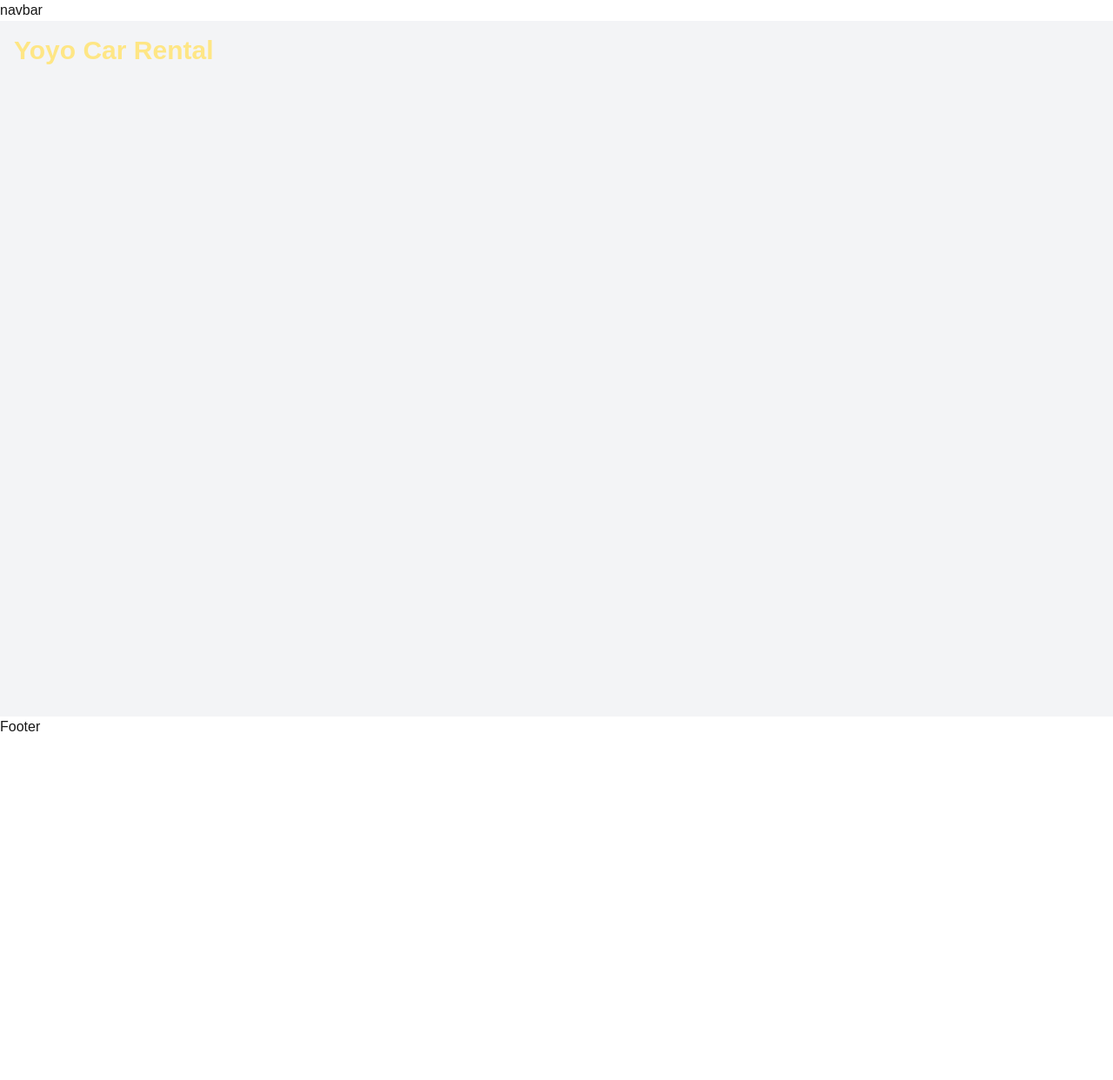
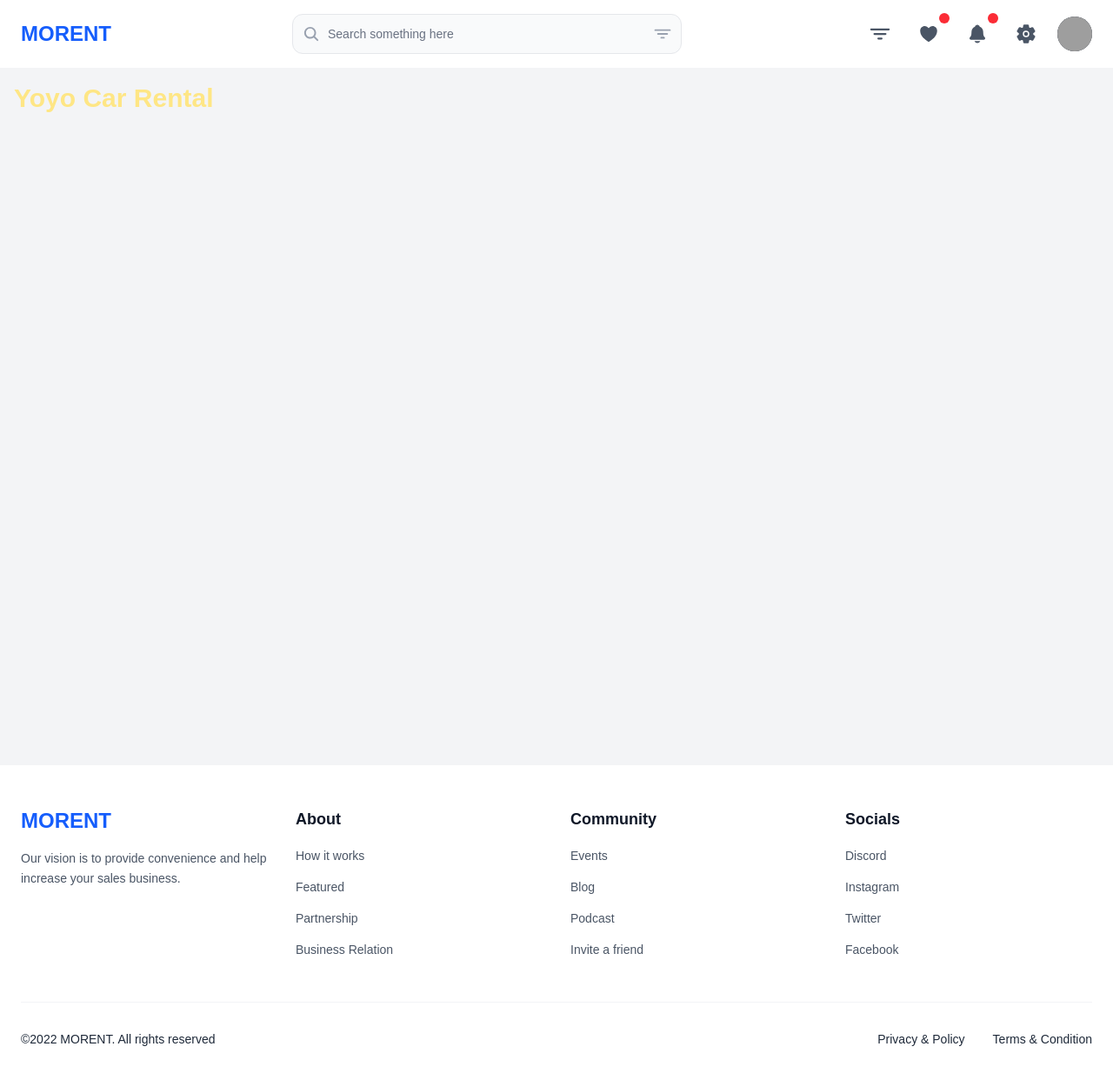
Before and after one commit to MamunUrRashidAIUB/yoyo-car, a Next.js app: page / in a window 1280 px wide. Shown: the top 1242 px of the page at 87% size. Before the commit the page ends 848 px from the top, so only its background shows below. Built offline with nearby package versions, Linux system fonts and the light colour scheme; grey boxes are pictures that could not be loaded.

Commit message:
header and footer complete

```diff
--- a/package.json
+++ b/package.json
@@ -10,11 +10,13 @@
   },
   "dependencies": {
     "@tailwindcss/postcss": "^4.1.12",
-    "daisyui": "^5.0.51",
+    "autoprefixer": "^10.4.21",
     "next": "15.5.2",
+    "postcss": "^8.5.6",
     "react": "19.1.0",
     "react-dom": "19.1.0",
-    "tailwindcss": "^4.0.0"
+    "react-icons": "^5.5.0",
+    "tailwindcss": "^4.1.12"
   },
   "devDependencies": {
     "@eslint/eslintrc": "^3",
--- a/src/components/Footer.jsx
+++ b/src/components/Footer.jsx
@@ -2,7 +2,118 @@
 
 const Footer = () => {
   return (
-    <div>Footer</div>
+    <footer className="bg-white border-t border-gray-100 mt-auto">
+      <div className="max-w-7xl mx-auto px-6 py-12">
+        {/* Main Footer Content */}
+        <div className="grid grid-cols-1 md:grid-cols-2 lg:grid-cols-4 gap-8">
+          {/* Logo and Description */}
+          <div className="lg:col-span-1">
+            <h2 className="text-2xl font-bold text-blue-600 mb-4">MORENT</h2>
+            <p className="text-gray-600 text-sm leading-relaxed max-w-xs">
+              Our vision is to provide convenience and help increase your sales business.
+            </p>
+          </div>
+
+          {/* About Section */}
+          <div>
+            <h3 className="text-lg font-semibold text-gray-900 mb-4">About</h3>
+            <ul className="space-y-3">
+              <li>
+                <a href="#" className="text-gray-600 hover:text-gray-900 text-sm transition-colors">
+                  How it works
+                </a>
+              </li>
+              <li>
+                <a href="#" className="text-gray-600 hover:text-gray-900 text-sm transition-colors">
+                  Featured
+                </a>
+              </li>
+              <li>
+                <a href="#" className="text-gray-600 hover:text-gray-900 text-sm transition-colors">
+                  Partnership
+                </a>
+              </li>
+              <li>
+                <a href="#" className="text-gray-600 hover:text-gray-900 text-sm transition-colors">
+                  Business Relation
+                </a>
+              </li>
+            </ul>
+          </div>
+
+          {/* Community Section */}
+          <div>
+            <h3 className="text-lg font-semibold text-gray-900 mb-4">Community</h3>
+            <ul className="space-y-3">
+              <li>
+                <a href="#" className="text-gray-600 hover:text-gray-900 text-sm transition-colors">
+                  Events
+                </a>
+              </li>
+              <li>
+                <a href="#" className="text-gray-600 hover:text-gray-900 text-sm transition-colors">
+                  Blog
+                </a>
+              </li>
+              <li>
+                <a href="#" className="text-gray-600 hover:text-gray-900 text-sm transition-colors">
+                  Podcast
+                </a>
+              </li>
+              <li>
+                <a href="#" className="text-gray-600 hover:text-gray-900 text-sm transition-colors">
+                  Invite a friend
+                </a>
+              </li>
+            </ul>
+          </div>
+
+          {/* Socials Section */}
+          <div>
+            <h3 className="text-lg font-semibold text-gray-900 mb-4">Socials</h3>
+            <ul className="space-y-3">
+              <li>
+                <a href="#" className="text-gray-600 hover:text-gray-900 text-sm transition-colors">
+                  Discord
+                </a>
+              </li>
+              <li>
+                <a href="#" className="text-gray-600 hover:text-gray-900 text-sm transition-colors">
+                  Instagram
+                </a>
+              </li>
+              <li>
+                <a href="#" className="text-gray-600 hover:text-gray-900 text-sm transition-colors">
+                  Twitter
+                </a>
+              </li>
+              <li>
+                <a href="#" className="text-gray-600 hover:text-gray-900 text-sm transition-colors">
+                  Facebook
+                </a>
+              </li>
+            </ul>
+          </div>
+        </div>
+
+        {/* Bottom Section */}
+        <div className="border-t border-gray-100 mt-12 pt-8">
+          <div className="flex flex-col md:flex-row justify-between items-center">
+            <p className="text-gray-800 font-medium text-sm">
+              ©2022 MORENT. All rights reserved
+            </p>
+            <div className="flex space-x-8 mt-4 md:mt-0">
+              <a href="#" className="text-gray-800 hover:text-gray-600 font-medium text-sm transition-colors">
+                Privacy & Policy
+              </a>
+              <a href="#" className="text-gray-800 hover:text-gray-600 font-medium text-sm transition-colors">
+                Terms & Condition
+              </a>
+            </div>
+          </div>
+        </div>
+      </div>
+    </footer>
   )
 }
 
--- a/src/components/Navbar.jsx
+++ b/src/components/Navbar.jsx
@@ -1,8 +1,71 @@
 import React from 'react'
+import { IoSearch, IoFilter, IoHeart, IoNotifications, IoSettings } from 'react-icons/io5'
 
 const Navbar = () => {
   return (
-    <div>navbar</div>
+    <nav className="bg-white border-b border-gray-100 px-6 py-4">
+      <div className="flex items-center justify-between max-w-7xl mx-auto">
+        {/* Logo */}
+        <div className="flex-shrink-0">
+          <h1 className="text-2xl font-bold text-blue-600">MORENT</h1>
+        </div>
+
+        {/* Search Bar */}
+        <div className="flex-1 max-w-md mx-8">
+          <div className="relative">
+            <div className="absolute inset-y-0 left-0 pl-3 flex items-center pointer-events-none">
+              <IoSearch className="h-5 w-5 text-gray-400" />
+            </div>
+            <input
+              type="text"
+              placeholder="Search something here"
+              className="block w-full pl-10 pr-12 py-3 border border-gray-200 rounded-xl bg-gray-50 text-sm placeholder-gray-500 focus:outline-none focus:ring-2 focus:ring-brand-blue focus:border-transparent"
+            />
+            <div className="absolute inset-y-0 right-0 pr-3 flex items-center">
+              <button className="text-gray-400 hover:text-gray-600">
+                <IoFilter className="h-5 w-5" />
+              </button>
+            </div>
+          </div>
+        </div>
+
+        {/* Right Side Icons */}
+        <div className="flex items-center space-x-4">
+          {/* Filter Icon */}
+          <button className="p-2 text-gray-600 hover:text-gray-800 rounded-lg hover:bg-gray-100">
+            <IoFilter className="h-6 w-6" />
+          </button>
+
+          {/* Heart/Favorites Icon with notification dot */}
+          <button className="relative p-2 text-gray-600 hover:text-gray-800 rounded-lg hover:bg-gray-100">
+            <IoHeart className="h-6 w-6" />
+            <div className="absolute -top-1 -right-1 h-3 w-3 bg-red-500 rounded-full"></div>
+          </button>
+
+          {/* Notification Bell Icon with notification dot */}
+          <button className="relative p-2 text-gray-600 hover:text-gray-800 rounded-lg hover:bg-gray-100">
+            <IoNotifications className="h-6 w-6" />
+            <div className="absolute -top-1 -right-1 h-3 w-3 bg-red-500 rounded-full"></div>
+          </button>
+
+          {/* Settings Icon */}
+          <button className="p-2 text-gray-600 hover:text-gray-800 rounded-lg hover:bg-gray-100">
+            <IoSettings className="h-6 w-6" />
+          </button>
+
+          {/* User Avatar */}
+          <button className="flex-shrink-0">
+            <div className="h-10 w-10 rounded-full bg-gray-800 flex items-center justify-center">
+              <img
+                className="h-10 w-10 rounded-full object-cover"
+                src="https://images.unsplash.com/photo-1472099645785-5658abf4ff4e?ixlib=rb-1.2.1&ixid=eyJhcHBfaWQiOjEyMDd9&auto=format&fit=facearea&facepad=2&w=256&h=256&q=80"
+                alt="Profile"
+              />
+            </div>
+          </button>
+        </div>
+      </div>
+    </nav>
   )
 }
 
```
Also changed, not shown: 1 other file (tests, documents, lock files or other folders).
